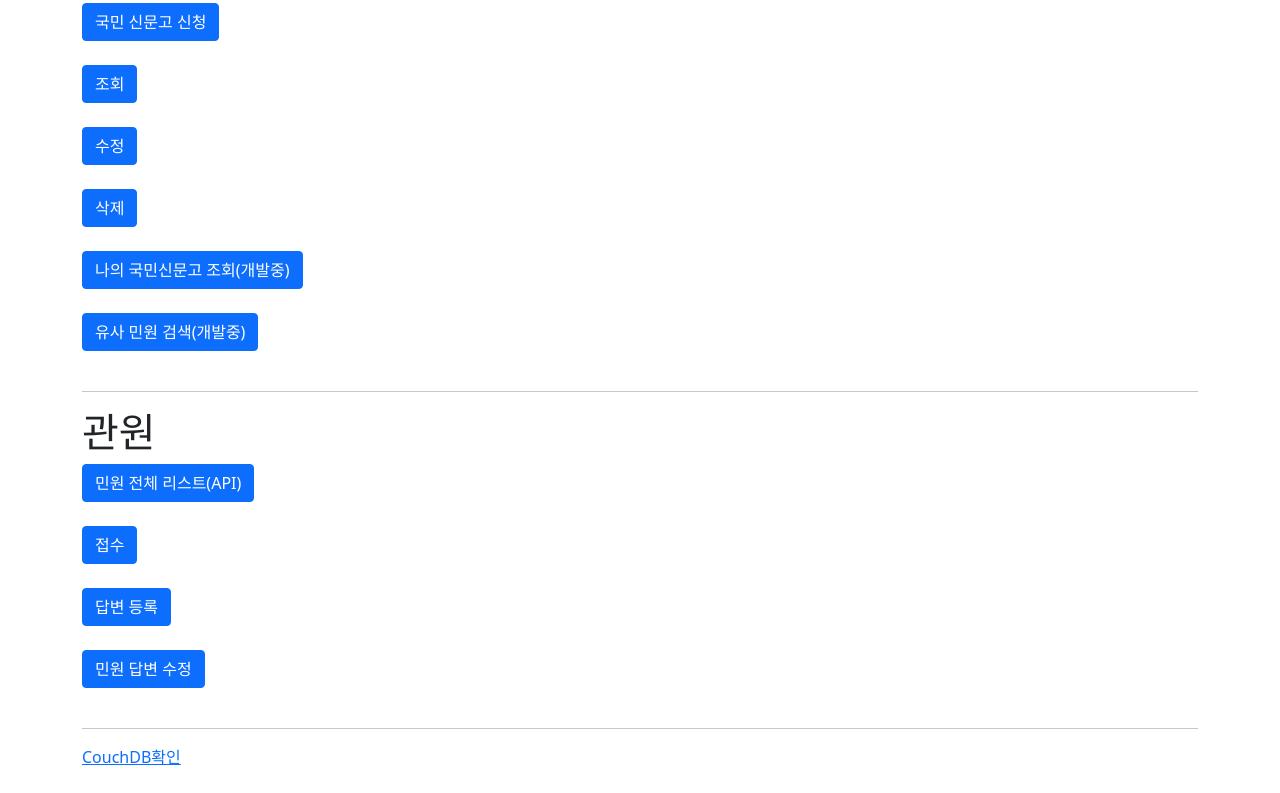
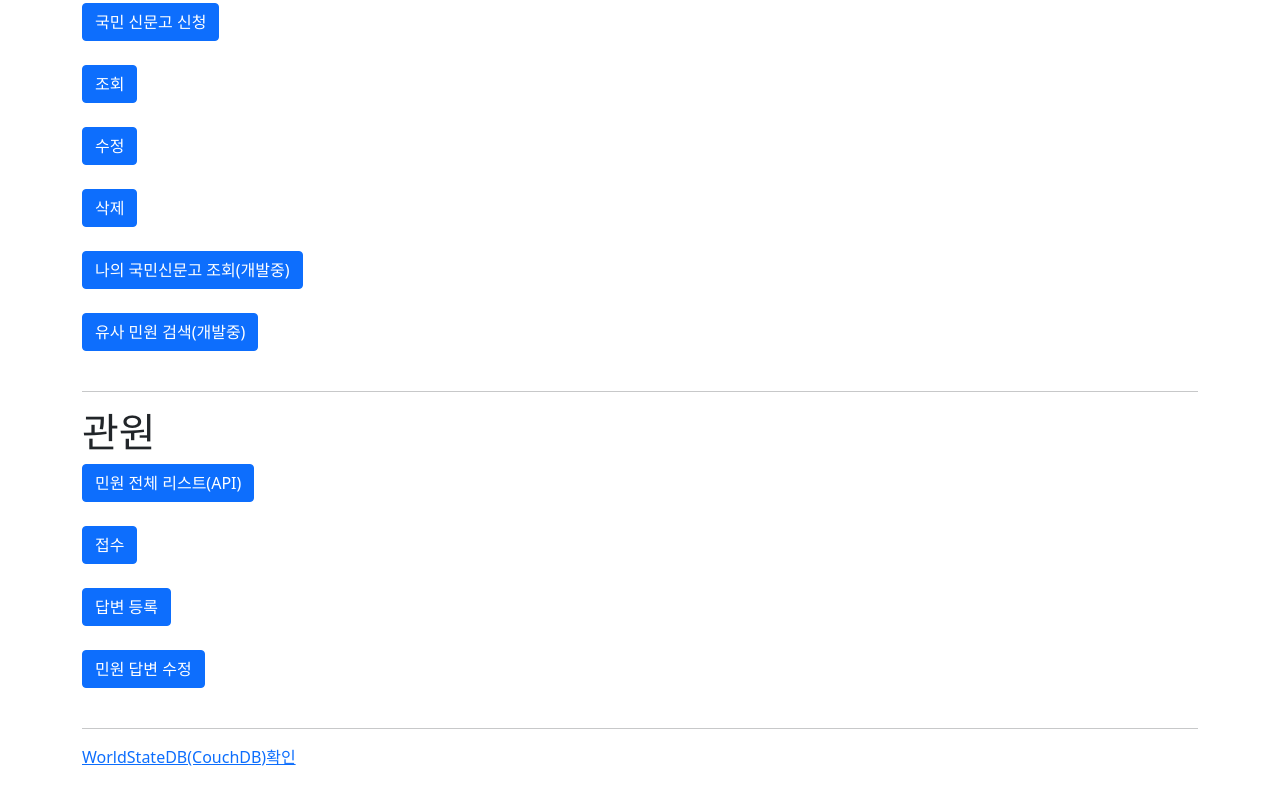
Before and after one commit to gymnopedy01/hyperledger-fabric-epeople, a website: page application/views/main.html in a window 1280 px wide. Shown: the part 348-1141 px from the top of the page. Drawn offline with nearby package versions, Linux system fonts and the light colour scheme.

Commit message:
World State DB 링크

```diff
--- a/application/views/main.html
+++ b/application/views/main.html
@@ -35,7 +35,7 @@
       <a href="./servant/update-result.html" class="btn btn-primary">민원 답변 수정</a><br/><br/>
       <hr/>
 
-      <a href="/_utils/#database/mychannel_epeople/_all_docs" onclick="javascript:event.target.port=5984">CouchDB확인</a>
+      <a href="/_utils/#database/mychannel_epeople/_all_docs" onclick="javascript:event.target.port=5984">WorldStateDB(CouchDB)확인</a>
       <br /><br />
     </div>
   </body>
```
